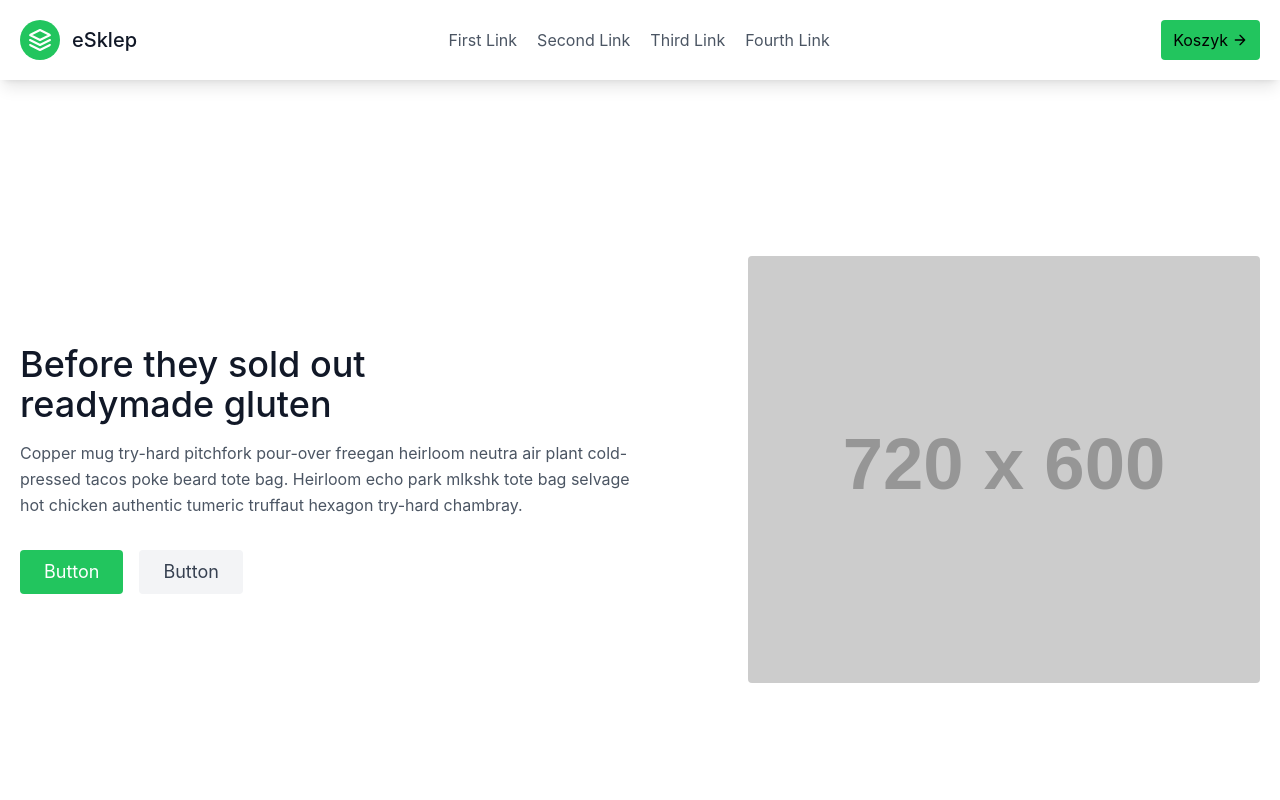
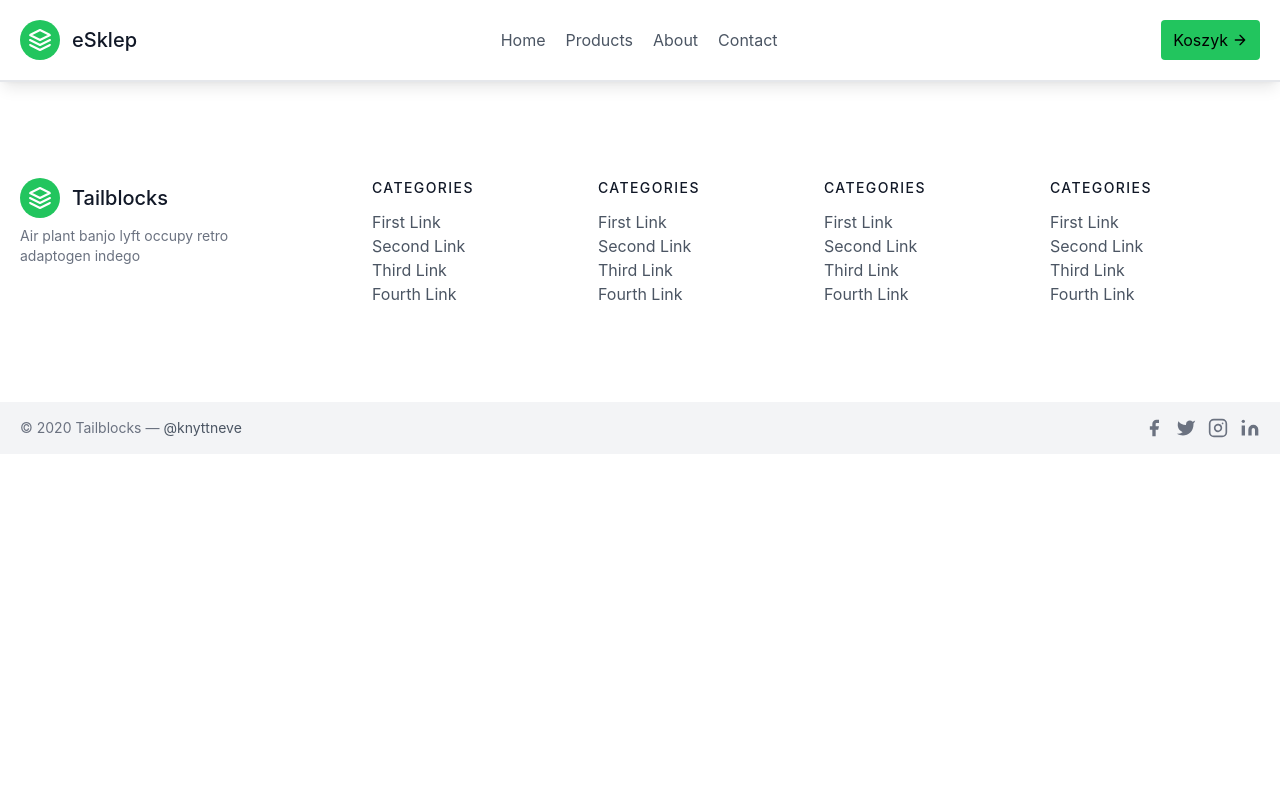
Before and after one commit to Fr3shChan/eshop, a React (Create React App) app: page /contact in a window 1280 px wide. Shown: the top 800 px of the page. Built offline with nearby package versions, Linux system fonts and the light colour scheme; no server answers.

Commit message:
strona produktowa ready

```diff
--- a/src/App.js
+++ b/src/App.js
@@ -9,12 +9,13 @@ import Product from './modules/Product';
 function App() {
   return (
     <div>
+
       <Header/>
       <Routes>
         <Route path="/" element={<Home/>} />
         <Route path="/products/:id" element={<Product/>} />
       </Routes>
-      <Home/>
+
       <Footer/>
     </div>
   );
--- a/src/components/Products/index.js
+++ b/src/components/Products/index.js
@@ -1,4 +1,5 @@
 import React from 'react'
+import { Link } from 'react-router-dom'
 
 const Products = ({ products = [] }) => {
     return (
@@ -10,7 +11,7 @@ const Products = ({ products = [] }) => {
                                 console.log(product, 'product')
                                 const { id, title, price, description, category, image } = product;
                                 return (
-                                    <div className="lg:w-1/4 md:w-1/2 p-4 w-full border-opacity-50 mb-4 cursor-pointer">
+                                    <Link to={`/products/${id}`} className="lg:w-1/4 md:w-1/2 p-4 w-full border-opacity-50 mb-4 cursor-pointer">
                                         <a className="block relative h-48 rounded overflow-hidden">
                                             <img alt={title} className="object-contain object-center w-full h-full block" src={image} />
                                         </a>
@@ -19,7 +20,7 @@ const Products = ({ products = [] }) => {
                                             <h2 className="text-gray-900 title-font text-lg font-medium">{title}</h2>
                                             <p className="mt-1 text-md font-semibold">{price}$</p>
                                         </div>
-                                    </div>
+                                    </Link>
                                 )
                             })
                         }
--- a/src/components/index.js
+++ b/src/components/index.js
@@ -1,21 +1,45 @@
 import React from "react";
+import { Link } from "react-router-dom";
+
+const navigations = [
+    {
+        name: 'Home',
+        path: '/'
+    },
+    {
+        name: 'Products',
+        path: '/products'
+    },
+    {
+        name: 'About',
+        path: '/about'
+    },
+    {
+        name: 'Contact',
+        path: '/contact'
+    }
+]
 
 const Header = () => {
     return (
         <div>
             <header className="text-gray-600 body-font shadow-lg">
                 <div className="container mx-auto flex flex-wrap p-5 flex-col md:flex-row items-center">
-                    <a className="flex title-font font-medium items-center text-gray-900 mb-4 md:mb-0">
+                    <Link to={'/'} className="flex cursor-pointer title-font font-medium items-center text-gray-900 mb-4 md:mb-0">
                         <svg xmlns="http://www.w3.org/2000/svg" fill="none" stroke="currentColor" stroke-linecap="round" stroke-linejoin="round" stroke-width="2" className="w-10 h-10 text-white p-2 bg-green-500 rounded-full" viewBox="0 0 24 24">
                             <path d="M12 2L2 7l10 5 10-5-10-5zM2 17l10 5 10-5M2 12l10 5 10-5"></path>
                         </svg>
                         <span className="ml-3 text-xl">eSklep</span>
-                    </a>
+                    </Link>
                     <nav className="md:ml-auto md:mr-auto flex flex-wrap items-center text-base justify-center">
-                        <a className="mr-5 hover:text-gray-900">First Link</a>
-                        <a className="mr-5 hover:text-gray-900">Second Link</a>
-                        <a className="mr-5 hover:text-gray-900">Third Link</a>
-                        <a className="mr-5 hover:text-gray-900">Fourth Link</a>
+                        {
+                            navigations.map((navigation) => {
+                                return (
+                                    <Link to={navigation.path} className="mr-5 hover:text-gray-900">{navigation.name}</Link>
+                                )
+                            })
+                        }
+
                     </nav>
                     <button className="inline-flex items-center text-black bg-green-500 border-0 py-2 px-3 focus:outline-none
                      hover:bg-green-700 rounded text-base mt-4 md:mt-0">Koszyk
--- a/src/modules/Home/index.js
+++ b/src/modules/Home/index.js
@@ -3,7 +3,7 @@ import Hero from '../../components/Hero'
 import Products from '../../components/Products'
 import Feature from '../../components/Features'
 import Stats from '../../components/Stats'
-import Footer from '../../Footer'
+
 
 const Home = () => {
     const [products, setProducts] = useState([])
@@ -34,7 +34,6 @@ const Home = () => {
             <Products />
             <Feature />
             <Stats/>
-
         </>
     )
 }
--- a/src/modules/Product/index.js
+++ b/src/modules/Product/index.js
@@ -4,7 +4,7 @@ import { useParams } from 'react-router-dom'
 const Product = () => {
     const { id }= useParams();
     const [product, setProduct] = useState({})
-    console.log(id, 'id', product, 'product')
+    console.log(id, 'id', product)
 
     useEffect(() => {
         const fetchProduct = async () => {
@@ -17,15 +17,15 @@ const Product = () => {
     }, [])
 
 
-    !Object.keys(product).length > 0 && <div>Nie znaleziono produktu</div>
+    if(!Object.keys(product).length > 0) return <div>Nie znaleziono produktu</div>
 
     return (
         <section className="text-gray-600 body-font overflow-hidden">
             <div className="container px-5 py-24 mx-auto">
                 <div className="lg:w-4/5 mx-auto flex flex-wrap">
-                    <img alt="ecommerce" className="lg:w-1/2 w-full lg:h-auto h-64 object-cover object-center rounded" src="https://dummyimage.com/400x400"/>
+                    <img alt={product?.title} className="lg:w-1/2 w-full lg:h-auto max-h-[800px] h-64 object-cover object-center rounded" src={product?.image}/>
                         <div className="lg:w-1/2 w-full lg:pl-10 lg:py-6 mt-6 lg:mt-0">
-                            <h2 className="text-sm title-font text-gray-500 tracking-widest">{product?.category}</h2>
+                            <h2 className="text-sm title-font text-gray-500 tracking-widest uppercase">{product?.category}</h2>
                             <h1 className="text-gray-900 text-3xl title-font font-medium mb-1">{product?.title}</h1>
                             <div className="flex mb-4">
                                 <span className="flex items-center">
@@ -91,6 +91,7 @@ const Product = () => {
                             </div>
                             <div className="flex">
                                 <span className="title-font font-medium text-2xl text-gray-900">${product?.price}</span>
+
                                 <button className="flex ml-auto text-white bg-green-500 border-0 py-2 px-6 focus:outline-none hover:bg-green-600 rounded">Kup</button>
                                 <button className="flex ml-auto text-white bg-green-500 border-0 py-2 px-6 focus:outline-none hover:bg-green-600 rounded">Dodaj do koszyka</button>
                                 <button className="rounded-full w-10 h-10 bg-gray-200 p-0 border-0 inline-flex items-center justify-center text-gray-500 ml-4">
```
